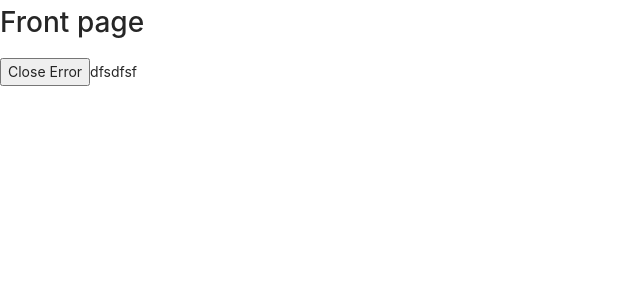
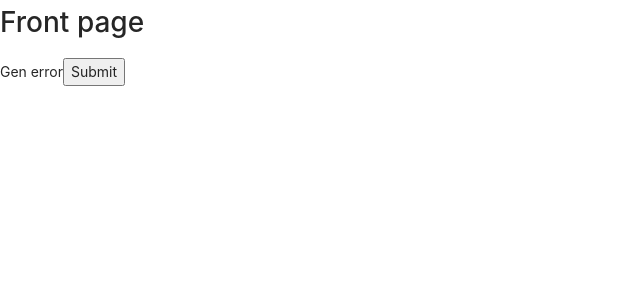
Before and after one commit to AjayShukla1212/purchase_order_frontend, a React (Create React App) app: page / in a window 1280 px wide. Shown: the top 300 px of the page, without its empty margins (0-640 px from the left). Built offline with nearby package versions, Linux system fonts and the light colour scheme.

Commit message:
added redux error handling

```diff
--- a/src/App.js
+++ b/src/App.js
@@ -1,10 +1,10 @@
 import React from 'react'
 import { useDispatch, useSelector } from 'react-redux';
-import { useNavigate } from 'react-router-dom';
+import { Navigate, useNavigate } from 'react-router-dom';
 import { bindActionCreators } from 'redux';
 
 import ErrorNotification from './client/components/error';
-
+import { Button, Modal } from 'antd';
 import Navbar from './client/components/Navbar';
 import { actionCreators } from '../src/redux/index';
 
@@ -14,19 +14,23 @@ function App() {
  const dispatch = useDispatch();
 
 const {setError}=bindActionCreators(actionCreators,dispatch);
-setError("dfsdfsf")
 const error = useSelector(state => state.error);
 console.log(error);
+let navigate = useNavigate();
+const genErr=()=>{
+  setError("this is genarated error")
+  return navigate('/error')
+}
   return (
     <div className="App">
 
     <h1>Front page</h1>
-    <ErrorNotification/>
+
     {/* <ErrorNotification /> */}
-    {/* <form>
+    <form>
       <label>Gen error</label>
       <button type="submit" onClick={genErr}>Submit</button>
-    </form> */}
+    </form>
     {/* <Navbar/> */}
 
     </div>
--- a/src/client/components/error.jsx
+++ b/src/client/components/error.js
@@ -2,37 +2,26 @@ import React from 'react';
 
 import { useSelector} from 'react-redux';
 import { useNavigate } from 'react-router-dom';
-
+import { Button, Modal } from 'antd';
+import { useState } from 'react';
 
 
 
 
 const ErrorNotification = (props) => {
+console.log("error component")
+let navigate = useNavigate();
+ const error = useSelector(state => state.error);
 
 
-
- const error = useSelector(state => state.error);
- const navigate=useNavigate();
- function handleClose(){
-
-  navigate('/');
-
- }
 return (
 
  <>
 
- {error && (
 
- <div className="fancy-error-class">
 
- <button onClick={handleClose}>Close Error</button>
-
- <span>{error}</span>
-
- </div>
-
- )}
+<h1>{error}</h1>
+<button onClick={()=>{navigate('/')}}>Clear error</button>
 
  </>
 
```
